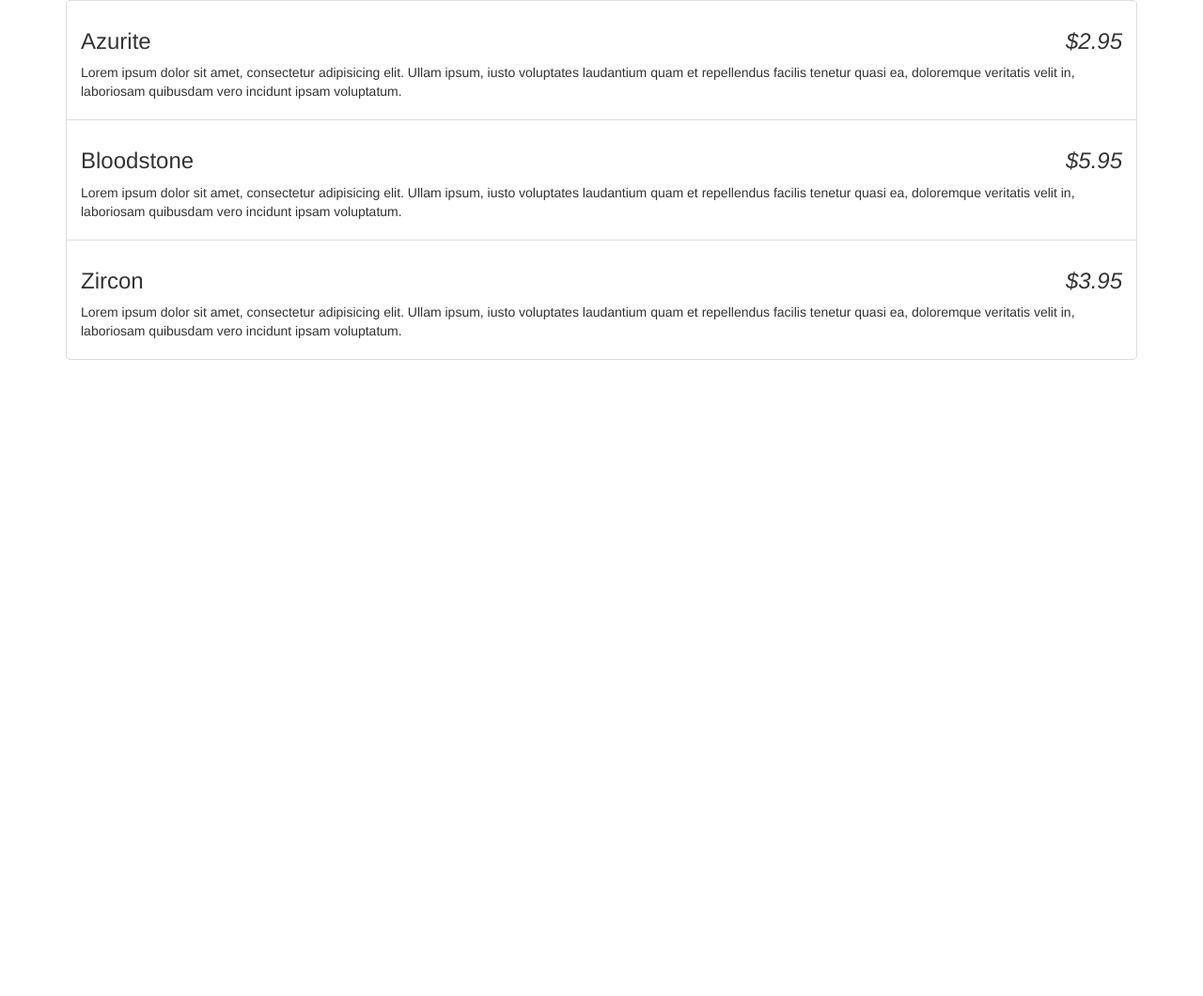
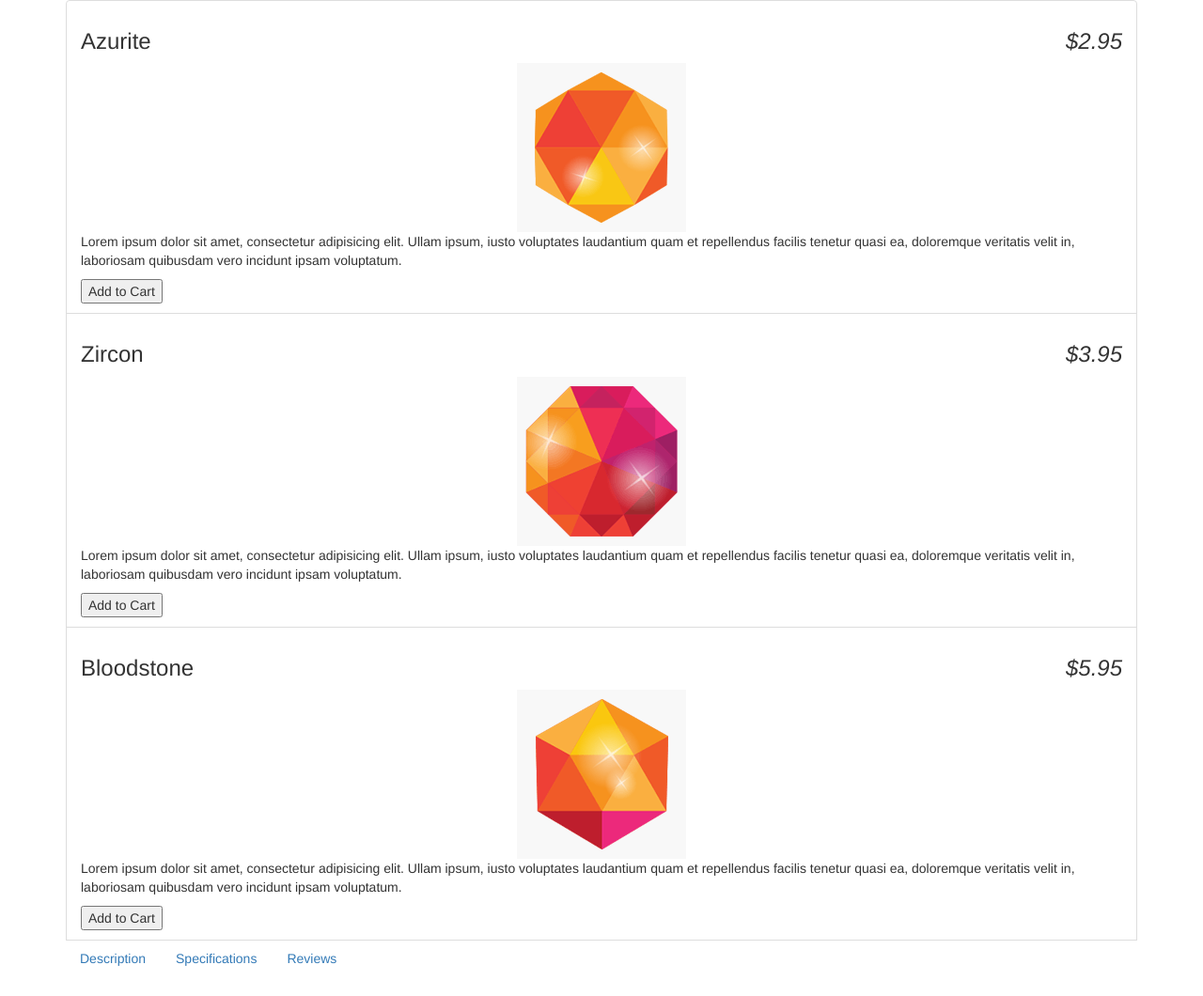
Before and after one commit to warmab13/AngularCourse1, a plain HTML site: page www/index.html in a window 1280 px wide. Shown: the whole page at 94% size. Before the commit the page ends 800 px from the top, so only its background shows below. Drawn offline with Linux system fonts and the light colour scheme.

Commit message:
Ngsource, tabs

```diff
--- a/www/index.html
+++ b/www/index.html
@@ -13,15 +13,23 @@
 
 	<div class="container" ng-controller="StoreController as store">
 		<div class="list-group">
-			<div class="list-group-item"  ng-repeat="product in store.products">
+			<div class="list-group-item"  ng-repeat="product in store.products | orderBy: 'price'">
 				<h3>
 					{{product.name}}
-					<em class="pull-right">${{product.price}}</em>
+					<em class="pull-right">{{product.price | currency}}</em>
 				</h3>
+				<img class="center-block" ng-src="{{product.images[0].url}}" alt="">
 				<p>{{product.description}}</p>
-				<button ng-show="product.canPurchase">Add to Cart</button>
+				<button ng-show="!product.canPurchase">Add to Cart</button>
 			</div>
-
+			<section>
+				<ul class="nav nav-pills">
+					<li><a href="" ng-click="tab = 1">Description</a></li>
+					<li><a href="" ng-click="tab = 2">Specifications</a></li>
+					<li><a href="" ng-click="tab = 3">Reviews</a></li>
+				</ul>
+			</section>
+			{{tab}}
 		</div>
 
 	</div>
--- a/www/js/app.js
+++ b/www/js/app.js
@@ -14,21 +14,36 @@
 			price: '2.95',
 			description: 'Lorem ipsum dolor sit amet, consectetur adipisicing elit. Ullam ipsum, iusto voluptates laudantium quam et repellendus facilis tenetur quasi ea, doloremque veritatis velit in, laboriosam quibusdam vero incidunt ipsam voluptatum.',
 			canPurchase: false,
-			soldOut: true
+			soldOut: true,
+			images: [
+				{id:0, url:'img/gem-01.gif'},
+				{id:1, url:'img/gem-02.gif'},
+				{id:2, url:'img/gem-03.gif'}
+			]
 		},
 		{
 			name: 'Bloodstone',
 			price: '5.95',
 			description: 'Lorem ipsum dolor sit amet, consectetur adipisicing elit. Ullam ipsum, iusto voluptates laudantium quam et repellendus facilis tenetur quasi ea, doloremque veritatis velit in, laboriosam quibusdam vero incidunt ipsam voluptatum.',
 			canPurchase: false,
-			soldOut: true
+			soldOut: true,
+			images: [
+				{id:0, url:'img/gem-04.gif'},
+				{id:1, url:'img/gem-05.gif'},
+				{id:2, url:'img/gem-06.gif'}
+			]
 		},
 		{
 			name: 'Zircon',
 			price: '3.95',
 			description: 'Lorem ipsum dolor sit amet, consectetur adipisicing elit. Ullam ipsum, iusto voluptates laudantium quam et repellendus facilis tenetur quasi ea, doloremque veritatis velit in, laboriosam quibusdam vero incidunt ipsam voluptatum.',
 			canPurchase: false,
-			soldOut: true
+			soldOut: true,
+			images: [
+				{id:0, url:'img/gem-07.gif'},
+				{id:1, url:'img/gem-08.gif'},
+				{id:2, url:'img/gem-09.gif'}
+			]
 		}
 	];
 
```
Also changed, not shown: www/img/gem-01.gif (added), www/img/gem-02.gif (added), www/img/gem-03.gif (added), www/img/gem-04.gif (added), www/img/gem-05.gif (added), www/img/gem-06.gif (added), www/img/gem-07.gif (added), www/img/gem-08.gif (added), www/img/gem-09.gif (added), www/img/gem-10.gif (added).
